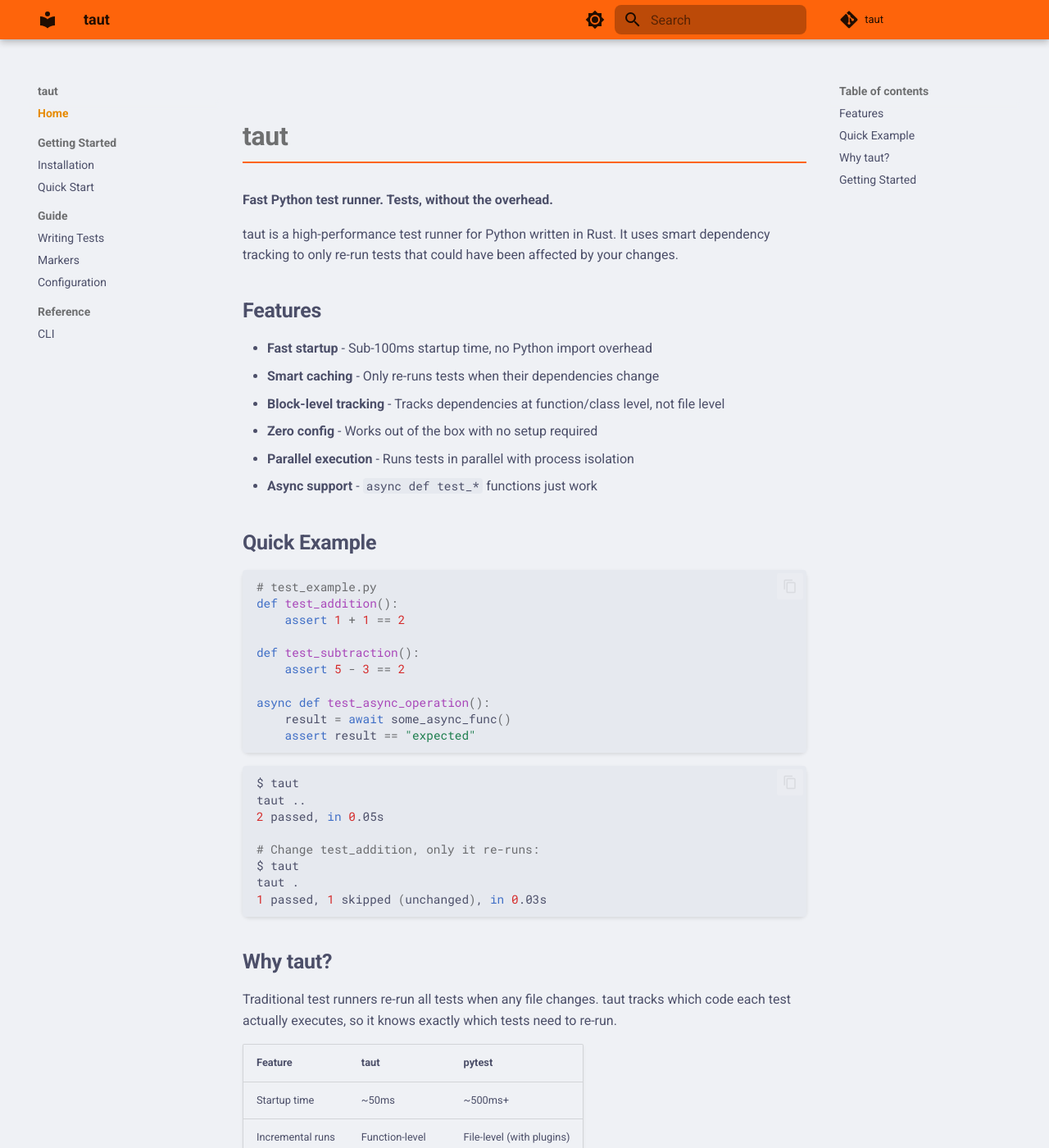
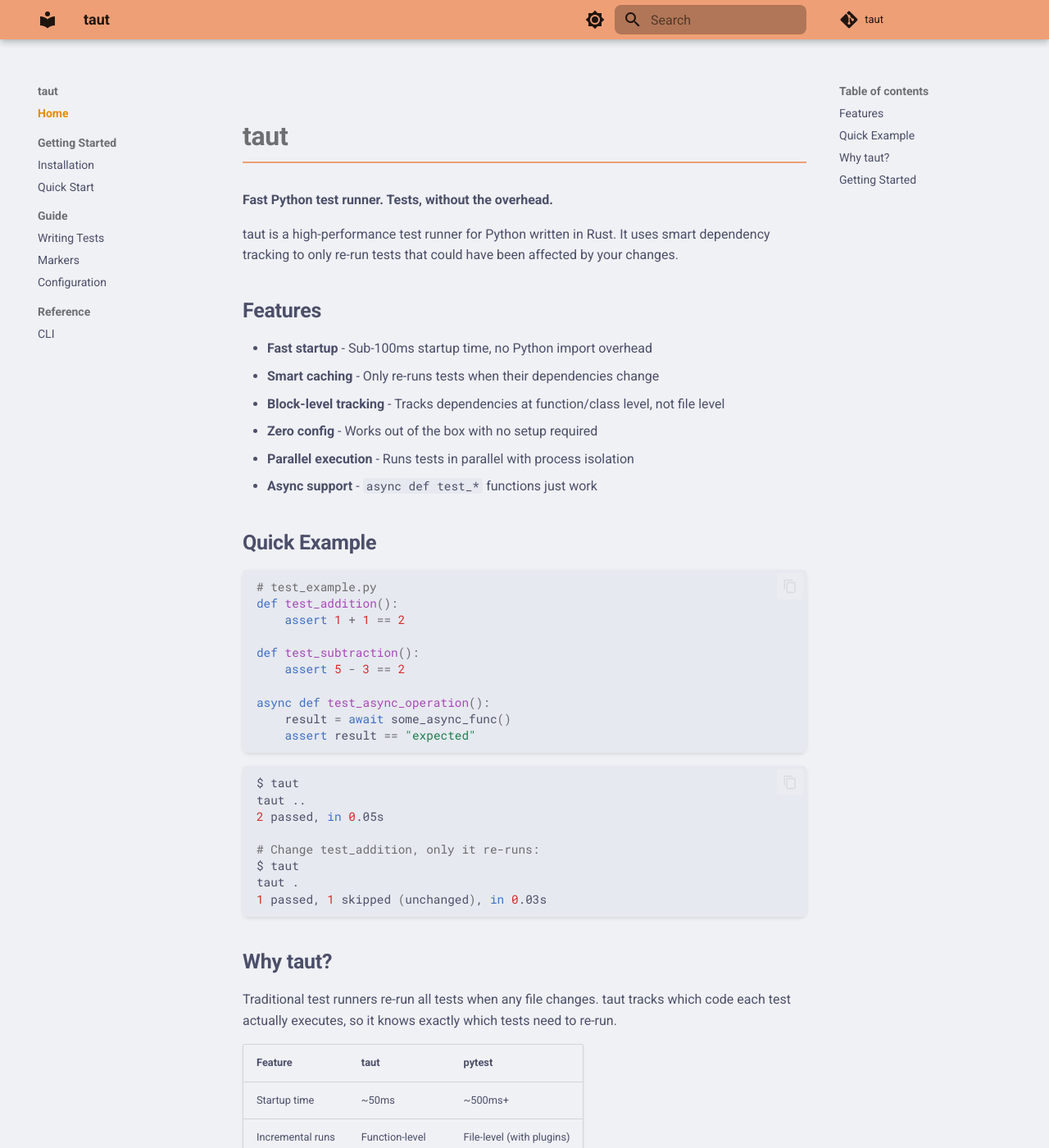
Before and after one commit to JasonLovesDoggo/taut, an MkDocs documentation site: the page built from docs/index.md, in a window 1280 px wide and 1400 px high. Shown: the whole window at 82% size. Built offline with MkDocs 1.6.1 and Material for MkDocs 9.7.7, drawn with Linux system fonts in a browser that asks for light colours; comment, search, counter and statistics services are not loaded.

Commit message:
Update Catppuccin Orange theme colors for improved aesthetics

```diff
--- a/docs/overrides/styles/catppuccin-orange.css
+++ b/docs/overrides/styles/catppuccin-orange.css
@@ -1,29 +1,33 @@
-/* Catppuccin Orange Theme - Simple Colors Only */
+/* Catppuccin Orange Theme - Proper Colors */
 
 /* Light mode - Catppuccin Latte */
 [data-md-color-scheme="default"] {
-  --md-primary-fg-color: #fe640b;
-  --md-accent-fg-color: #df8e1d;
+  --md-primary-fg-color: #ef9f76;
+  --md-primary-fg-color--light: #fab387;
+  --md-primary-fg-color--dark: #d97f52;
+  --md-accent-fg-color: #fe640b;
   --md-default-bg-color: #eff1f5;
   --md-default-fg-color: #4c4f69;
   --md-code-bg-color: #e6e9ef;
   --md-code-fg-color: #4c4f69;
   --md-typeset-a-color: #fe640b;
-  --md-footer-bg-color: #dce0e8;
-  --md-footer-fg-color: #4c4f69;
+  --md-footer-bg-color: #e6e9ef;
+  --md-footer-fg-color: #5c5f77;
 }
 
 /* Dark mode - Catppuccin Macchiato */
 [data-md-color-scheme="slate"] {
   --md-primary-fg-color: #f5a97f;
+  --md-primary-fg-color--light: #f7c29a;
+  --md-primary-fg-color--dark: #c58766;
   --md-accent-fg-color: #eed49f;
   --md-default-bg-color: #24273a;
   --md-default-fg-color: #cad3f5;
   --md-code-bg-color: #1e2030;
   --md-code-fg-color: #cad3f5;
   --md-typeset-a-color: #f5a97f;
-  --md-footer-bg-color: #181926;
-  --md-footer-fg-color: #cad3f5;
+  --md-footer-bg-color: #1e2030;
+  --md-footer-fg-color: #b8c0e0;
 }
 
 /* Typography improvements */
@@ -75,7 +79,7 @@
 }
 
 .md-typeset table:not([class]) tr:hover {
-  background-color: rgba(254, 100, 11, 0.05);
+  background-color: rgba(239, 159, 118, 0.08);
 }
 
 /* Admonitions */
@@ -112,7 +116,7 @@
 }
 
 .md-search__form:focus-within {
-  box-shadow: 0 0 0 3px rgba(254, 100, 11, 0.2);
+  box-shadow: 0 0 0 3px rgba(239, 159, 118, 0.15);
 }
 
 /* Navigation improvements */
```
